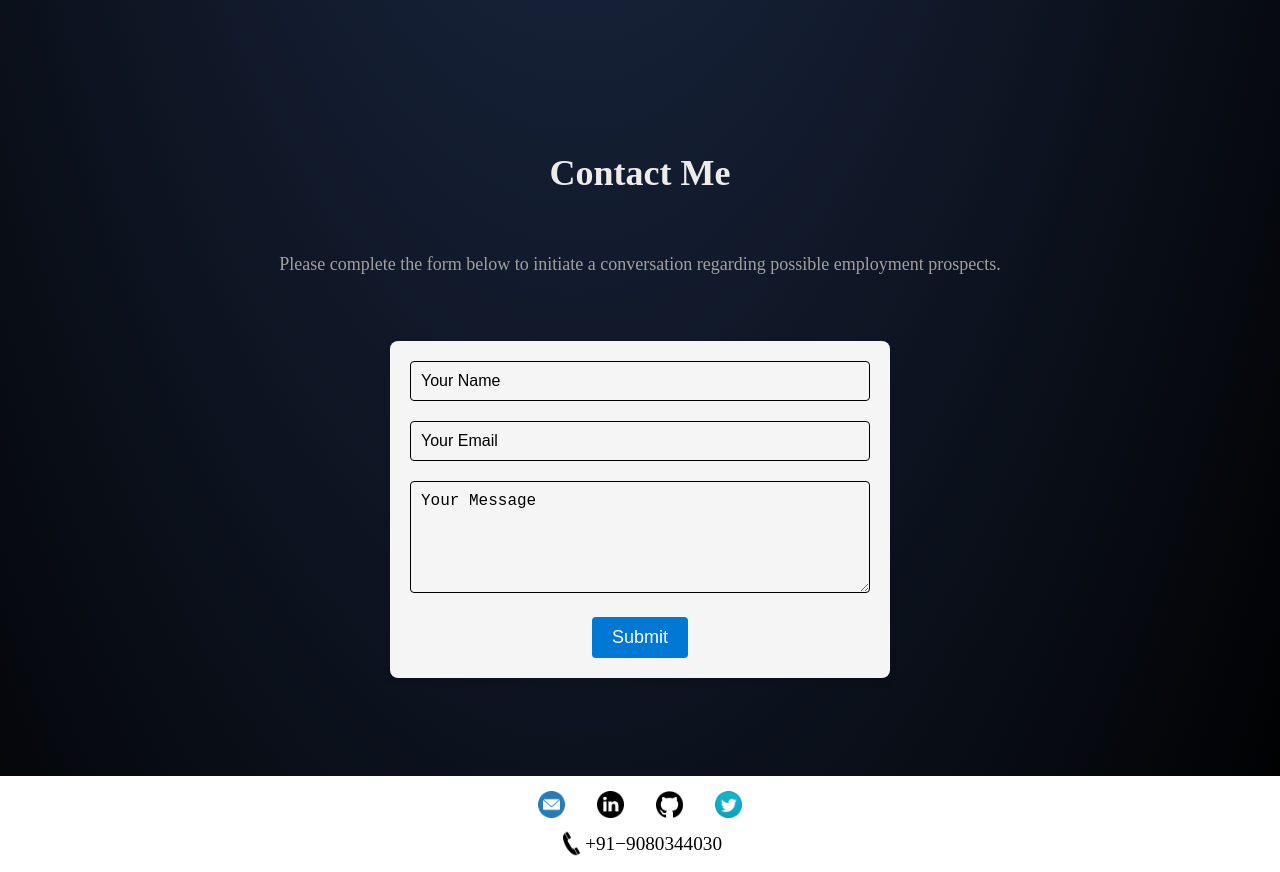
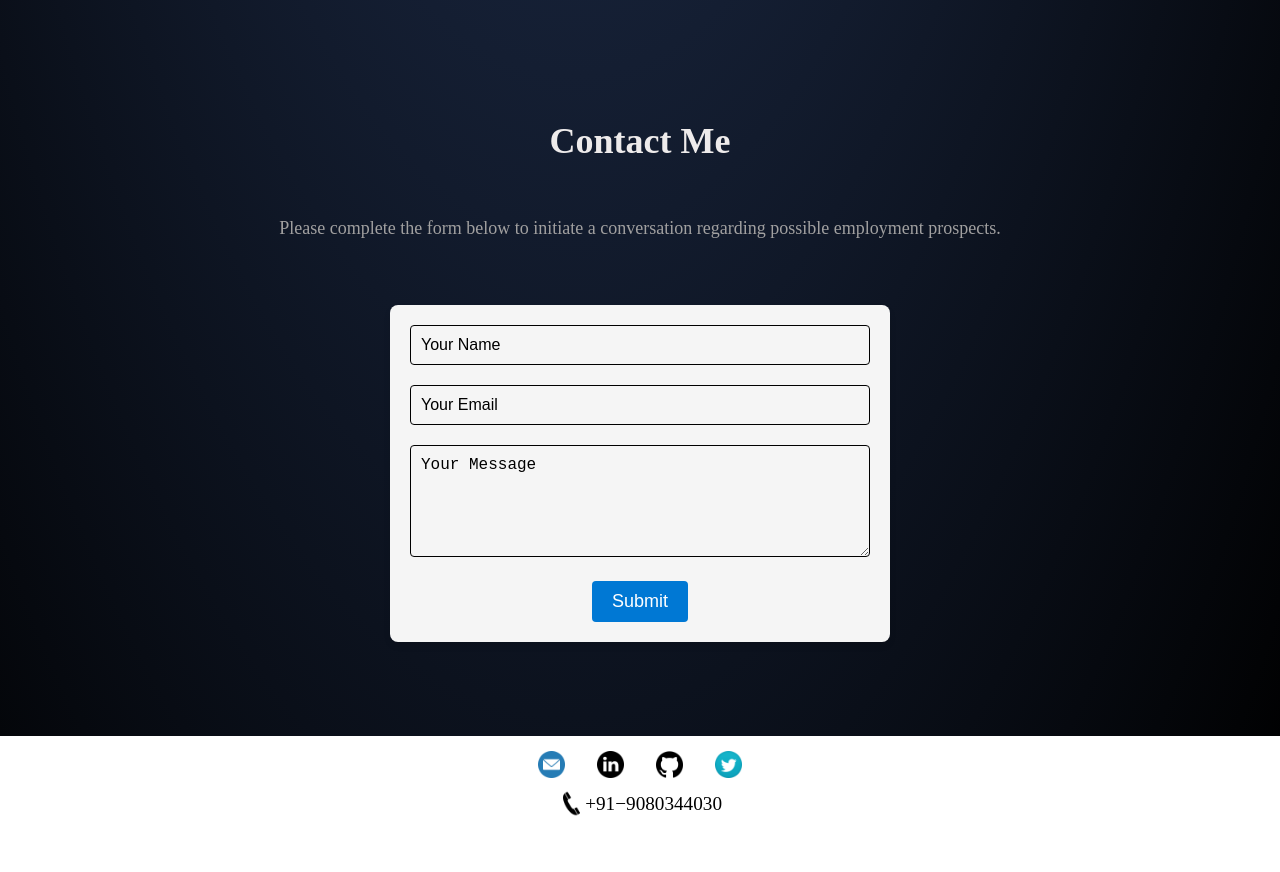
Before and after one commit to Krishna4563/portfolio-website, a React (Create React App) app: page / in a window 1280 px wide. Shown: the part 2880-3752 px from the top of the page. After the commit the page ends 3712 px from the top, so only its background shows below. Built offline with nearby package versions, Linux system fonts and the light colour scheme.

Commit message:
Update contact.css

```diff
--- a/src/components/Contact/contact.css
+++ b/src/components/Contact/contact.css
@@ -1,12 +1,11 @@
 #contact {
-  min-height: calc(100vh - 5rem);
-  margin-top:2rem;
+  min-height: calc(100vh - 5.5rem);
   padding: 0;
   text-align: center;
   padding-bottom: 0px;
 }
 .contactPage {
-  min-height: calc(100vh - 5rem);
+  min-height: calc(100vh - 5.5rem);
   display: flex;
   flex-direction: column;
   align-items: center;
@@ -21,7 +20,7 @@
 
 .contactDesc {
   font-size: 18px;
-  margin-bottom: 10px;
+  margin-bottom: 15px;
   padding: 0 10px;
   color: #a1a0a0;
 }
```
